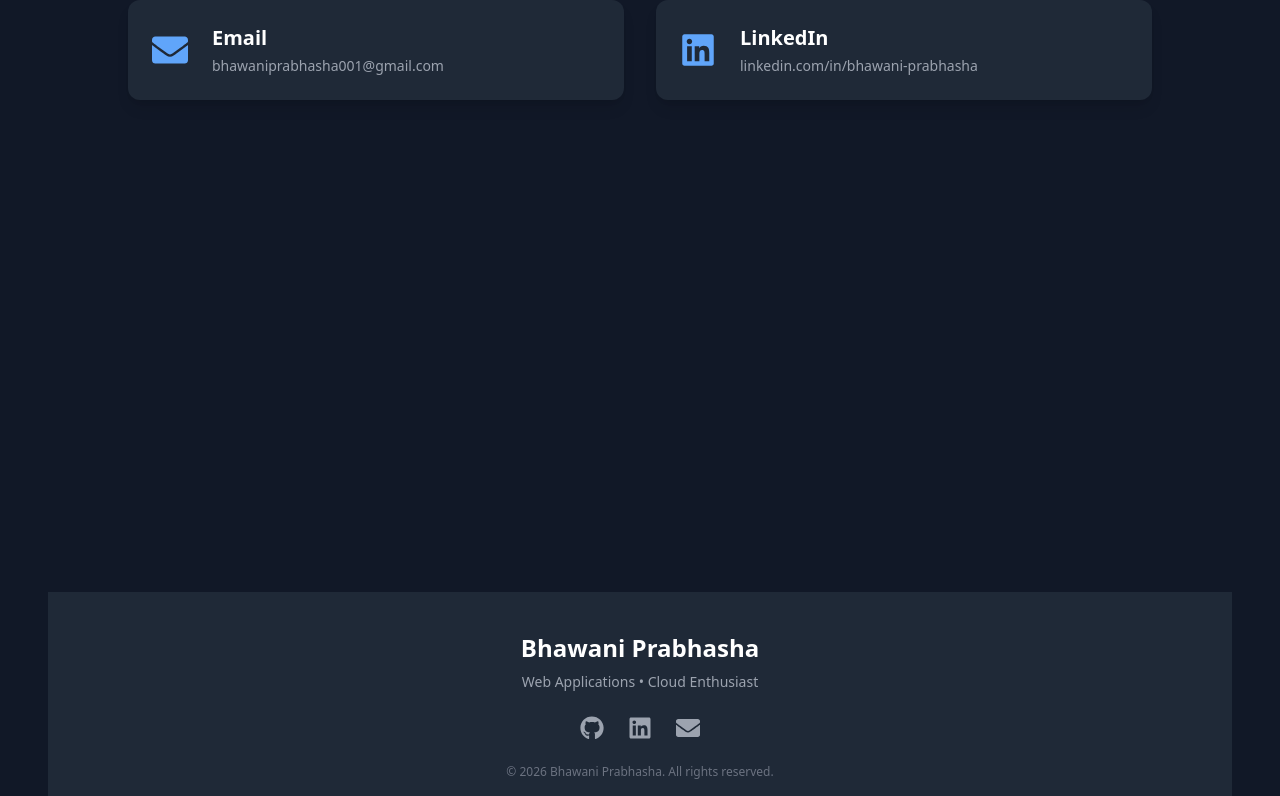
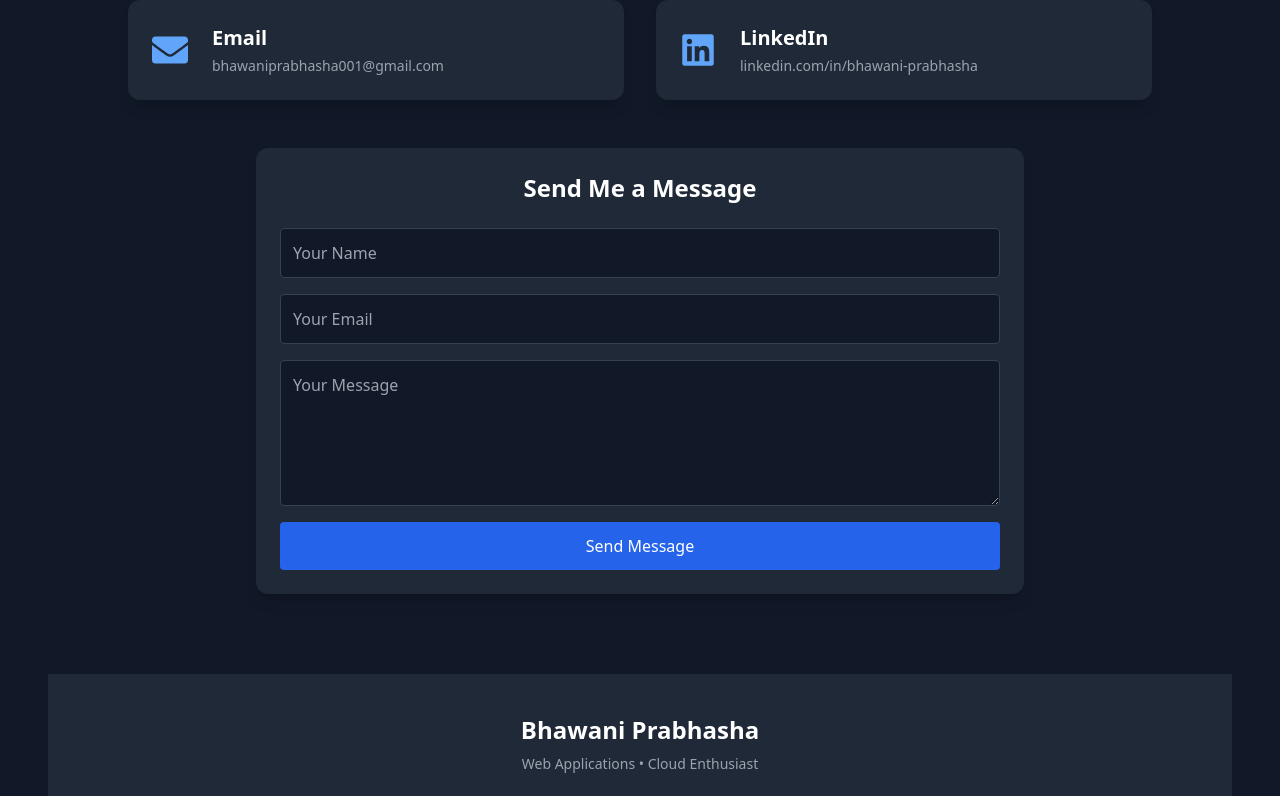
Before and after one commit to BhawaniPrabhasha/bhawani-prabhasha, a React (Vite) app: page / in a window 1280 px wide. Shown: the part 3953-4749 px from the top of the page. Built offline with nearby package versions, Linux system fonts and the light colour scheme.

Commit message:
update contact by adding email option

```diff
--- a/src/components/Contact.jsx
+++ b/src/components/Contact.jsx
@@ -1,17 +1,41 @@
-import React from "react";
+import React, { useRef } from "react";
+import emailjs from "@emailjs/browser";
 import {
   FaEnvelope,
   FaLinkedin,
 } from "react-icons/fa";
 
 export default function Contact() {
+  const form = useRef();
+
+  const sendEmail = (e) => {
+    e.preventDefault();
+
+    emailjs
+      .sendForm(
+        "service_fe1ndto",
+        "template_dgqgj7o",
+        form.current,
+        "YOUR_PUBLIC_KEY"
+      )
+      .then(
+        () => {
+          alert("Message sent successfully!");
+          form.current.reset();
+        },
+        (error) => {
+          alert("Failed to send message. Please try again.");
+          console.log(error.text);
+        }
+      );
+  };
+
   return (
     <section
       id="contact"
       className="min-h-screen bg-gray-900 text-white px-6 md:px-20 py-20"
     >
       <div className="max-w-5xl mx-auto">
-
         {/* SECTION TITLE */}
         <h2 className="text-4xl font-bold text-center mb-4 text-blue-400">
           Contact Me
@@ -22,8 +46,7 @@ export default function Contact() {
         </p>
 
         {/* CONTACT CARDS */}
-        <div className="grid grid-cols-1 sm:grid-cols-2 gap-8">
-
+        <div className="grid grid-cols-1 sm:grid-cols-2 gap-8 mb-12">
           {/* Email */}
           <ContactCard
             icon={<FaEnvelope />}
@@ -39,7 +62,46 @@ export default function Contact() {
             value="linkedin.com/in/bhawani-prabhasha"
             link="https://www.linkedin.com/in/bhawani-prabhasha/"
           />
+        </div>
 
+        {/* CONTACT FORM */}
+        <div className="max-w-3xl mx-auto bg-gray-800 rounded-xl p-6 shadow-lg">
+          <h3 className="text-2xl font-semibold mb-6 text-center text-white">
+            Send Me a Message
+          </h3>
+
+          <form ref={form} onSubmit={sendEmail} className="flex flex-col gap-4">
+            <input
+              type="text"
+              name="from_name"
+              placeholder="Your Name"
+              required
+              className="p-3 rounded bg-gray-900 text-white border border-gray-700 focus:outline-none focus:border-blue-500"
+            />
+
+            <input
+              type="email"
+              name="from_email"
+              placeholder="Your Email"
+              required
+              className="p-3 rounded bg-gray-900 text-white border border-gray-700 focus:outline-none focus:border-blue-500"
+            />
+
+            <textarea
+              name="message"
+              placeholder="Your Message"
+              required
+              rows="5"
+              className="p-3 rounded bg-gray-900 text-white border border-gray-700 focus:outline-none focus:border-blue-500"
+            />
+
+            <button
+              type="submit"
+              className="bg-blue-600 hover:bg-blue-500 py-3 rounded font-medium transition-colors"
+            >
+              Send Message
+            </button>
+          </form>
         </div>
       </div>
     </section>
```
